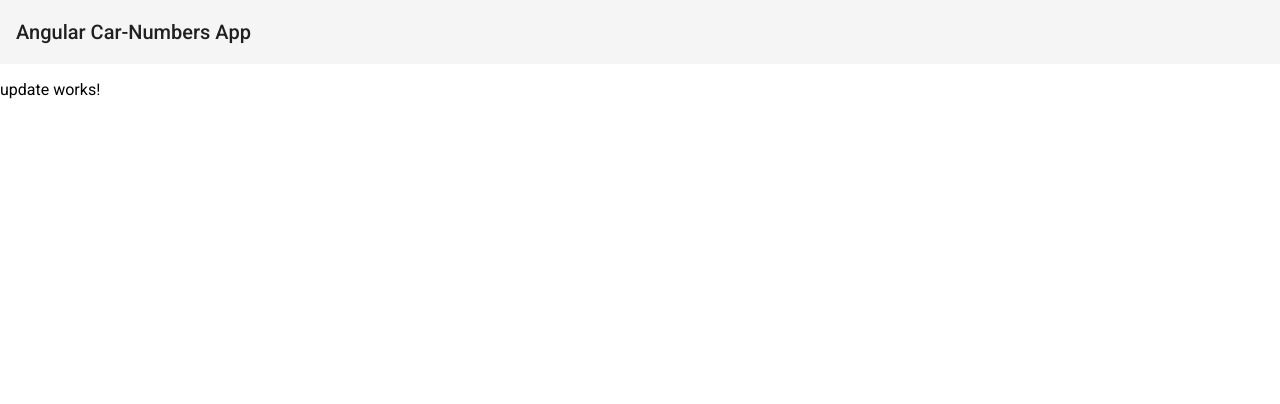
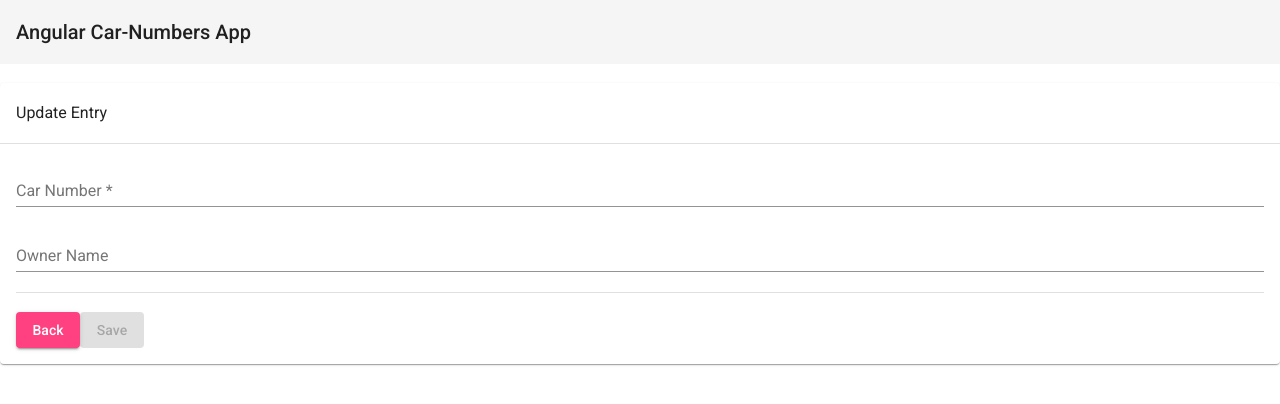
Before and after one commit to dewitted/car-numbers-app, an Angular app in the folder frontend/: page /update/1 in a window 1280 px wide. Shown: the top 404 px of the page. Built offline with nearby package versions, Linux system fonts and the light colour scheme; no server answers.

Commit message:
finished the UI for reading,viewing,updating an entry

```diff
--- a/frontend/src/app/app.module.ts
+++ b/frontend/src/app/app.module.ts
@@ -2,6 +2,7 @@
 import { NgModule } from '@angular/core';
 import { RouterModule, Routes } from '@angular/router';
 import { HttpClientModule } from '@angular/common/http';
+import { ReactiveFormsModule } from '@angular/forms';
 
 //===Material Library for Front-end design===============
 import { MatToolbarModule } from '@angular/material/toolbar';
@@ -37,6 +38,7 @@
     BrowserModule,
     BrowserAnimationsModule,
     RouterModule.forRoot(routes),
+    ReactiveFormsModule,
     HttpClientModule,
     MatToolbarModule,
     MatFormFieldModule,
--- a/frontend/src/app/components/add/add.component.css
+++ b/frontend/src/app/components/add/add.component.css
@@ -0,0 +1,8 @@
+.create-form {
+  min-width: 150px;
+  width: 100%;
+}
+
+.field-full-width {
+  width: 100%;
+}
--- a/frontend/src/app/components/add/add.component.html
+++ b/frontend/src/app/components/add/add.component.html
@@ -1 +1,40 @@
-<p>add works!</p>
+<div>
+  <br />
+  <mat-card>
+    <section class="mat-typography">
+      <h3>Add a new Entry</h3>
+    </section>
+    <mat-divider></mat-divider>
+    <br />
+    <form [formGroup]="createForm" class="create-form">
+      <mat-form-field class="field-full-width">
+        <input
+          matInput
+          placeholder="Car Number"
+          formControlName="number"
+          #number
+        />
+      </mat-form-field>
+      <mat-form-field class="field-full-width">
+        <input
+          matInput
+          placeholder="Owner Name"
+          formControlName="ownername"
+          #ownername
+        />
+      </mat-form-field>
+      <mat-divider></mat-divider>
+      <br />
+      <button mat-raised-button color="accent" routerLink="/list">Back</button>
+      <button
+        type="submit"
+        (click)="addEntry(number.value, ownername.value)"
+        [disabled]="createForm.pristine || createForm.invalid"
+        mat-raised-button
+        color="primary"
+      >
+        Save
+      </button>
+    </form>
+  </mat-card>
+</div>
--- a/frontend/src/app/components/add/add.component.ts
+++ b/frontend/src/app/components/add/add.component.ts
@@ -1,15 +1,32 @@
 import { Component, OnInit } from '@angular/core';
+import { FormGroup, FormBuilder, Validators } from '@angular/forms';
+import { Router } from '@angular/router';
+import { EntryService } from '../../entry.service';
 
 @Component({
   selector: 'app-add',
   templateUrl: './add.component.html',
-  styleUrls: ['./add.component.css']
+  styleUrls: ['./add.component.css'],
 })
 export class AddComponent implements OnInit {
+  createForm: FormGroup;
 
-  constructor() { }
-
-  ngOnInit(): void {
+  constructor(
+    private entryService: EntryService,
+    private fb: FormBuilder,
+    private Router: Router
+  ) {
+    this.createForm = this.fb.group({
+      number: ['', Validators.required],
+      ownername: [''],
+    });
   }
 
+  addEntry(number, ownername) {
+    this.entryService.addEntry(number, ownername).subscribe(() => {
+      this.Router.navigate(['/list']);
+    });
+  }
+
+  ngOnInit() {}
 }
--- a/frontend/src/app/components/list/list.component.css
+++ b/frontend/src/app/components/list/list.component.css
@@ -0,0 +1,7 @@
+table {
+  width: 100%;
+}
+
+.mat-column-right {
+  text-align: center;
+}
--- a/frontend/src/app/components/list/list.component.html
+++ b/frontend/src/app/components/list/list.component.html
@@ -1 +1,39 @@
-<p>list works!</p>
+<div>
+  <br />
+  <mat-card>
+    <button mat-raised-button color="primary" routerLink="/add">
+      Add New Number
+    </button>
+  </mat-card>
+  <br />
+  <mat-divider></mat-divider>
+  <br />
+  <table mat-table [dataSource]="entries">
+    <ng-container matColumnDef="number">
+      <th mat-header-cell *matHeaderCellDef>Car Number</th>
+      <td mat-cell *matCellDef="let element">{{ element.number }}</td>
+    </ng-container>
+
+    <ng-container matColumnDef="ownername">
+      <th mat-header-cell *matHeaderCellDef>Owner Name</th>
+      <td mat-cell *matCellDef="let element">{{ element.ownername }}</td>
+    </ng-container>
+
+    <ng-container matColumnDef="options">
+      <th mat-header-cell *matHeaderCellDef class="mat-column-right">
+        Options
+      </th>
+      <td mat-cell *matCellDef="let element" class="mat-column-right">
+        <button mat-button color="primary" (click)="updateEntry(element._id)">
+          Update
+        </button>
+        <button mat-button color="warn" (click)="deleteEntry(element._id)">
+          Delete
+        </button>
+      </td>
+    </ng-container>
+
+    <tr mat-header-row *matHeaderRowDef="showedColumns"></tr>
+    <tr mat-row *matRowDef="let row; columns: showedColumns"></tr>
+  </table>
+</div>
--- a/frontend/src/app/components/list/list.component.ts
+++ b/frontend/src/app/components/list/list.component.ts
@@ -1,4 +1,8 @@
 import { Component, OnInit } from '@angular/core';
+import { Router } from '@angular/router';
+import { MatTableDataSource } from '@angular/material/table';
+
+import { Entry } from '../../entry.model';
 import { EntryService } from '../../entry.service';
 
 @Component({
@@ -7,11 +11,28 @@
   styleUrls: ['./list.component.css'],
 })
 export class ListComponent implements OnInit {
-  constructor(private entryService: EntryService) {}
+  entries: Entry[];
+  showedColumns = ['number', 'ownername', 'options'];
+  constructor(private entryService: EntryService, private router: Router) {}
 
   ngOnInit() {
-    this.entryService.getEntries().subscribe((entries) => {
-      console.log('Entries are being retrieved');
+    this.fetchEntries();
+  }
+
+  fetchEntries() {
+    this.entryService.getEntries().subscribe((data: Entry[]) => {
+      this.entries = data;
+      console.log('Data request made ..');
+      console.log(this.entries);
+    });
+  }
+  updateEntry(id) {
+    this.router.navigate([`/update/${id}`]);
+  }
+
+  deleteEntry(id) {
+    this.entryService.deleteEntry(id).subscribe(() => {
+      this.fetchEntries();
     });
   }
 }
--- a/frontend/src/app/components/update/update.component.css
+++ b/frontend/src/app/components/update/update.component.css
@@ -0,0 +1,8 @@
+.edit-form {
+  min-width: 150px;
+  width: 100%;
+}
+
+.field-full-width {
+  width: 100%;
+}
--- a/frontend/src/app/components/update/update.component.html
+++ b/frontend/src/app/components/update/update.component.html
@@ -1 +1,40 @@
-<p>update works!</p>
+<div>
+  <br />
+  <mat-card>
+    <section class="mat-typography">
+      <h3>Update Entry</h3>
+    </section>
+    <mat-divider></mat-divider>
+    <br />
+    <form [formGroup]="updateForm" class="edit-form">
+      <mat-form-field class="field-full-width">
+        <input
+          matInput
+          placeholder="Car Number"
+          formControlName="number"
+          #number
+        />
+      </mat-form-field>
+      <mat-form-field class="field-full-width">
+        <input
+          matInput
+          placeholder="Owner Name"
+          formControlName="ownername"
+          #ownername
+        />
+      </mat-form-field>
+      <mat-divider></mat-divider>
+      <br />
+      <button mat-raised-button color="accent" routerLink="/list">Back</button>
+      <button
+        type="submit"
+        (click)="updateEntry(number.value, ownername.value)"
+        [disabled]="updateForm.pristine || updateForm.invalid"
+        mat-raised-button
+        color="primary"
+      >
+        Save
+      </button>
+    </form>
+  </mat-card>
+</div>
--- a/frontend/src/app/components/update/update.component.ts
+++ b/frontend/src/app/components/update/update.component.ts
@@ -1,4 +1,11 @@
 import { Component, OnInit } from '@angular/core';
+import { Router, ActivatedRoute } from '@angular/router';
+import { FormGroup, FormBuilder, Validators } from '@angular/forms';
+
+import { MatSnackBar } from '@angular/material/snack-bar';
+
+import { EntryService } from '../../entry.service';
+import { Entry } from '../../entry.model';
 
 @Component({
   selector: 'app-update',
@@ -6,7 +13,44 @@
   styleUrls: ['./update.component.css'],
 })
 export class UpdateComponent implements OnInit {
-  constructor() {}
+  id: String;
+  entry: any = {};
+  updateForm: FormGroup;
 
-  ngOnInit(): void {}
+  constructor(
+    private entryService: EntryService,
+    private router: Router,
+    private route: ActivatedRoute,
+    private snackBar: MatSnackBar,
+    private fb: FormBuilder
+  ) {
+    this.createForm();
+  }
+  createForm() {
+    this.updateForm = this.fb.group({
+      number: ['', Validators.required],
+      ownername: [''],
+    });
+  }
+
+  ngOnInit() {
+    this.route.params.subscribe((params) => {
+      this.id = params.id;
+      this.entryService.getEntryById(this.id).subscribe((res) => {
+        this.entry = res;
+        this.updateForm.get('number').setValue(this.entry.number);
+        this.updateForm.get('ownername').setValue(this.entry.ownername);
+      });
+    });
+  }
+
+  updateEntry(number, ownername) {
+    this.entryService.updateEntry(this.id, number, ownername).subscribe(() => {
+      this.snackBar.open('Entry updated successfully'),
+        'OK',
+        {
+          duration: 3000,
+        };
+    });
+  }
 }
--- /dev/null
+++ b/frontend/src/app/entry.model.ts
@@ -0,0 +1,5 @@
+export interface Entry {
+  id: String;
+  number: String;
+  ownername: String;
+}
```
